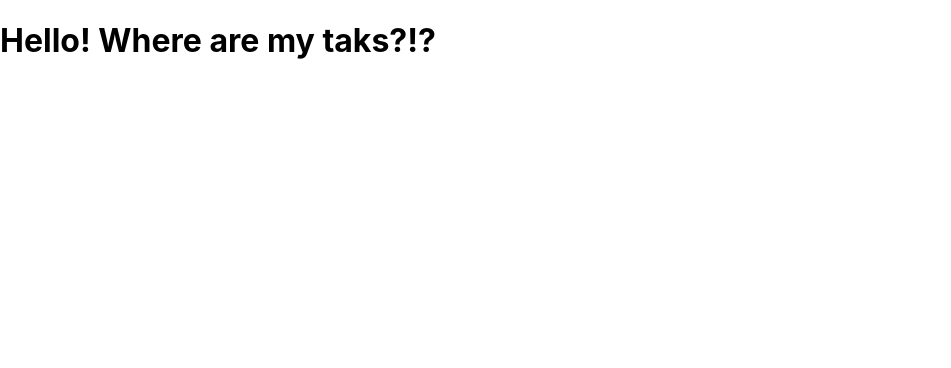
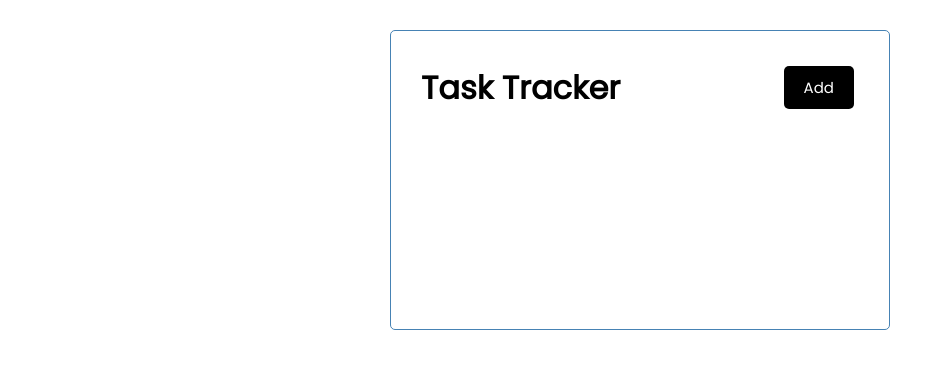
Before and after one commit to jmscottimd/react-task-tracker, a React (Create React App) app: page / in a window 1280 px wide. Shown: the top 368 px of the page, without its empty margins (0-951 px from the left). Built offline with nearby package versions, Linux system fonts and the light colour scheme.

Commit message:
create header component

```diff
--- a/src/App.js
+++ b/src/App.js
@@ -1,7 +1,9 @@
+import Header from './components/Header'
+
 function App() {
   return (
-    <div className="App">
-      <h1>Hello! Where are my taks?!?</h1>
+    <div className='container'>
+      <Header />
     </div>
   );
 }
--- /dev/null
+++ b/src/components/Header.js
@@ -0,0 +1,17 @@
+import PropTypes from 'prop-types'
+
+const Header = ({ title }) => {
+    return (
+        <header className='header'>
+            <h1>{title}</h1>
+            <button className='btn'>Add</button>
+        </header>
+    )
+}
+Header.defaultProps = {
+    title: 'Task Tracker',
+}
+Header.propTypes = {
+    title: PropTypes.string.isRequired,
+}
+export default Header
--- a/src/index.css
+++ b/src/index.css
@@ -1,13 +1,112 @@
-body {
+@import url('https://fonts.googleapis.com/css2?family=Poppins:wght@300;400&display=swap');
+
+* {
+  box-sizing: border-box;
   margin: 0;
-  font-family: -apple-system, BlinkMacSystemFont, 'Segoe UI', 'Roboto', 'Oxygen',
-    'Ubuntu', 'Cantarell', 'Fira Sans', 'Droid Sans', 'Helvetica Neue',
-    sans-serif;
-  -webkit-font-smoothing: antialiased;
-  -moz-osx-font-smoothing: grayscale;
+  padding: 0;
 }
 
-code {
-  font-family: source-code-pro, Menlo, Monaco, Consolas, 'Courier New',
-    monospace;
+body {
+  font-family: 'Poppins', sans-serif;
 }
+
+.container {
+  max-width: 500px;
+  margin: 30px auto;
+  overflow: auto;
+  min-height: 300px;
+  border: 1px solid steelblue;
+  padding: 30px;
+  border-radius: 5px;
+}
+
+.header {
+  display: flex;
+  justify-content: space-between;
+  align-items: center;
+  margin-bottom: 20px;
+}
+
+.btn {
+  display: inline-block;
+  background: #000;
+  color: #fff;
+  border: none;
+  padding: 10px 20px;
+  margin: 5px;
+  border-radius: 5px;
+  cursor: pointer;
+  text-decoration: none;
+  font-size: 15px;
+  font-family: inherit;
+}
+
+.btn:focus {
+  outline: none;
+}
+
+.btn:active {
+  transform: scale(0.98);
+}
+
+.btn-block {
+  display: block;
+  width: 100%;
+}
+
+.task {
+  background: #f4f4f4;
+  margin: 5px;
+  padding: 10px 20px;
+  cursor: pointer;
+}
+
+.task.reminder {
+  border-left: 5px solid green;
+}
+
+.task h3 {
+  display: flex;
+  align-items: center;
+  justify-content: space-between;
+}
+
+.add-form {
+  margin-bottom: 40px;
+}
+
+.form-control {
+  margin: 20px 0;
+}
+
+.form-control label {
+  display: block;
+}
+
+.form-control input {
+  width: 100%;
+  height: 40px;
+  margin: 5px;
+  padding: 3px 7px;
+  font-size: 17px;
+}
+
+.form-control-check {
+  display: flex;
+  align-items: center;
+  justify-content: space-between;
+}
+
+.form-control-check label {
+  flex: 1;
+}
+
+.form-control-check input {
+  flex: 2;
+  height: 20px;
+}
+
+footer {
+  margin-top: 30px;
+  text-align: center;
+}
```
